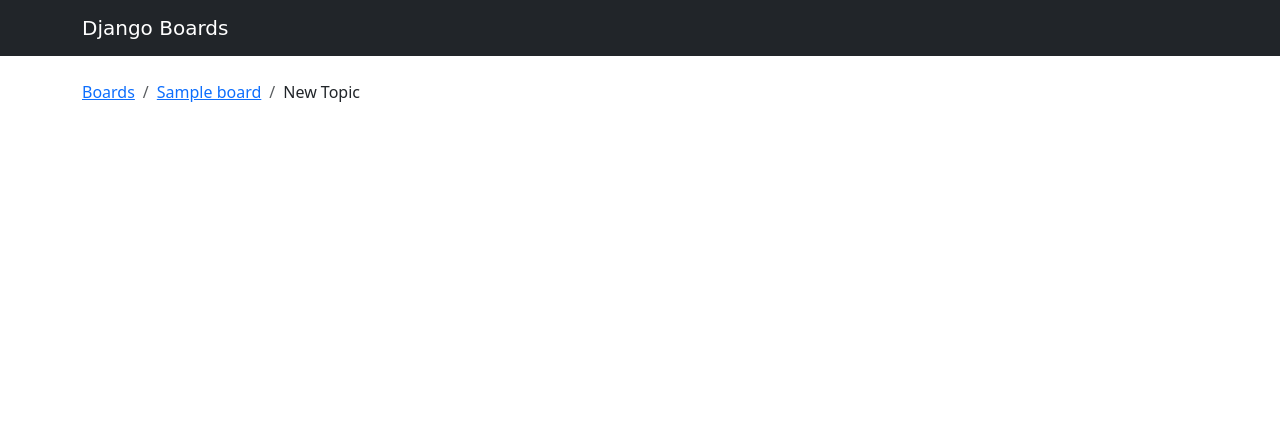
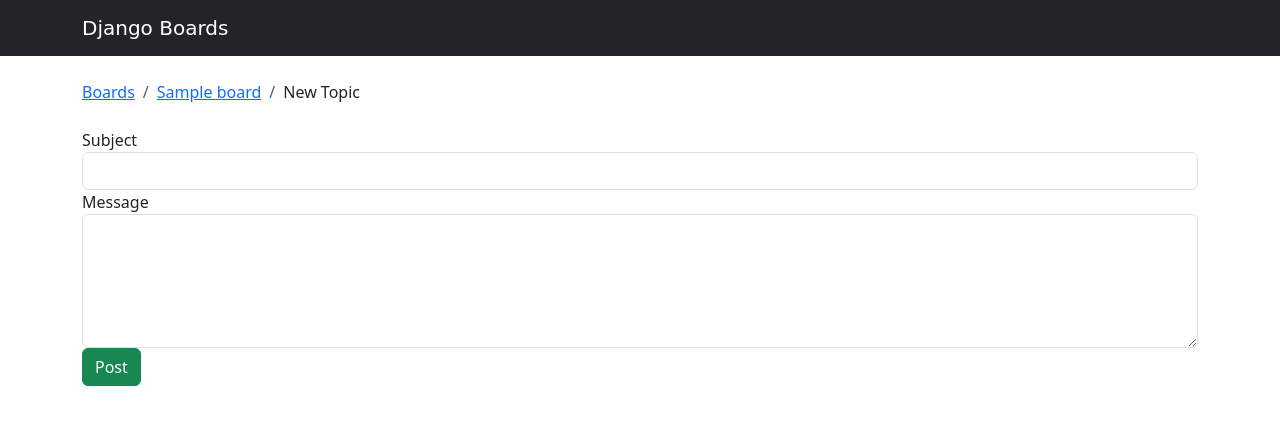
Before and after one commit to muturi254/simple, a Django app: page /boards/1/new/ in a window 1280 px wide. Shown: the top 425 px of the page. Run offline with Django 4.2, Linux system fonts and the light colour scheme; tables that the repository leaves empty hold one stand-in row (values such as "Sample post"); some libraries are stand-ins or nearby versions; some web fonts are replaced.

Commit message:
new topic native form implememntation

```diff
--- a/boards/templates/new_topic.html
+++ b/boards/templates/new_topic.html
@@ -9,4 +9,16 @@
 {% endblock %}
 
 {% block content %}
+    <form method="post">
+        {% csrf_token %}
+        <div class="form-group">
+            <label for="id_subject">Subject</label>
+            <input type="text" name="subject" id="id_subject" class="form-control">
+        </div>
+        <div class="form-group">
+            <label for="id_message">Message</label>
+            <textarea class="form-control" name="message" id="id_message" rows="5"></textarea>
+        </div>
+        <button type="submit" class="btn btn-success">Post</button>
+    </form>
 {% endblock %}
--- a/boards/views.py
+++ b/boards/views.py
@@ -1,7 +1,8 @@
 from django.http import HttpResponse
-from django.shortcuts import render, get_object_or_404
+from django.contrib.auth.models import User
+from django.shortcuts import render, get_object_or_404, redirect
 
-from boards.models import Board
+from boards.models import Board, Topic, Post
 
 # Create your views here.
 def home(request):
@@ -17,4 +18,25 @@ def board_topics(request, pk):
 
 def new_topic(request, pk):
     board = get_object_or_404(Board, pk=pk)
+
+    if request.method == 'POST':
+        subject = request.POST['subject']
+        message = request.POST['message']
+
+        user = User.objects.first()
+
+        topic = Topic.objects.create(
+            subject = subject,
+            board=board,
+            starter=user
+        )
+
+        post = Post.objects.create(
+            message=message,
+            topic=topic,
+            created_by=user
+        )
+
+        return redirect('board_topics', pk=board.pk)
+
     return render(request, 'new_topic.html', {'board': board})
```
